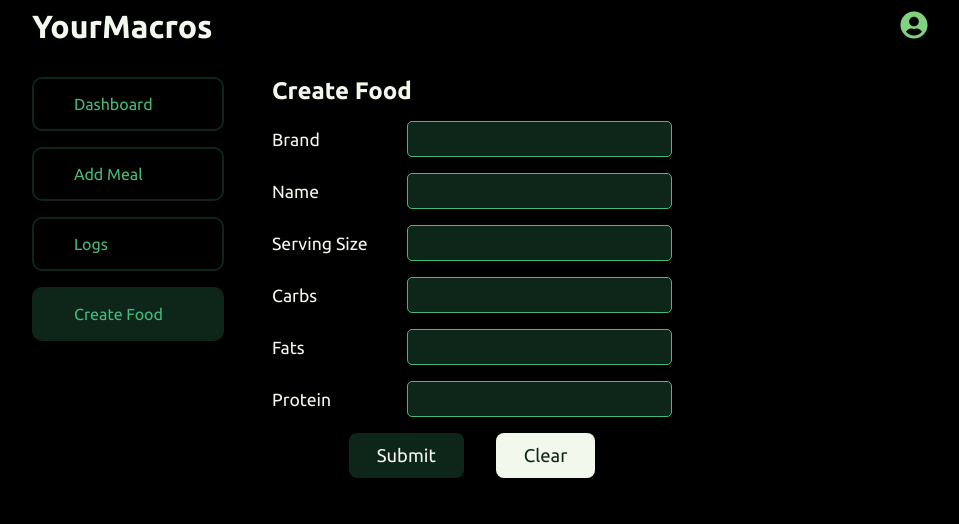
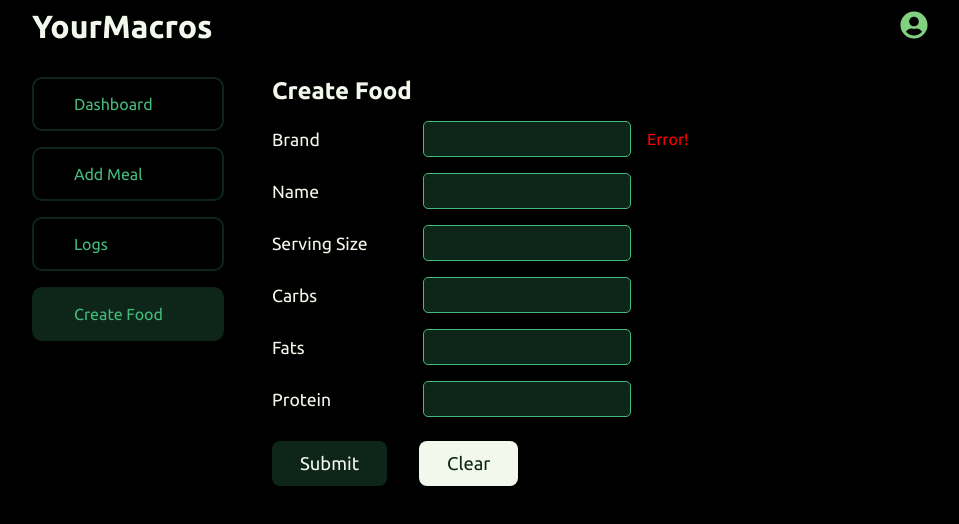
Before and after one commit to jonmico/your-macros, a React (Vite) app in the folder client/: page /create-food in a window 1280 px wide. Shown: the top 524 px of the page, without its empty margins (160-1119 px from the left). Built offline with nearby package versions, Linux system fonts and the light colour scheme; some icons are missing.

Commit message:
Move form over to styled components. Make FormRows for layout so we can have error text.

```diff
--- a/client/src/components/create-food-form/create-food-form.module.css
+++ /dev/null
@@ -1,37 +0,0 @@
-.formField {
-  display: flex;
-  align-items: center;
-}
-
-.formLabel {
-  width: 20%;
-  min-width: 135px;
-  font-size: 1.1rem;
-  color: var(--text);
-}
-
-.formInput {
-  height: 2.25rem;
-
-  width: 100%;
-  padding: 0.25rem 0.5rem;
-
-  border-radius: 5px;
-  border: 1px solid var(--accent);
-
-  background-color: var(--secondary);
-  color: var(--text);
-
-  font-family: 'Ubuntu', sans-serif;
-  font-size: 1rem;
-
-  transition: outline 0.25s ease-in-out, background-color 0.25s ease-in-out,
-    color 0.25s ease-in-out;
-}
-
-.formInput:active,
-:focus {
-  outline: 1px solid var(--primary);
-  background-color: var(--accent);
-  color: var(--secondary);
-}
--- a/client/src/components/create-food-form/create-food-form.styled.tsx
+++ b/client/src/components/create-food-form/create-food-form.styled.tsx
@@ -3,15 +3,54 @@ import styled from 'styled-components';
 export const StyledForm = styled.form`
   display: flex;
   flex-direction: column;
+  gap: 1rem;
   padding-top: 1rem;
+`;
+
+export const FormRow = styled.div`
+  display: grid;
+  grid-template-columns: 0.5fr 1fr 1.5fr;
   gap: 1rem;
-  width: 60%;
-  min-width: 25rem;
-  max-width: 30rem;
+  align-items: center;
+`;
+
+export const FormLabel = styled.label`
+  min-width: 135px;
+  font-size: 1.1rem;
+  color: var(--text);
+`;
+
+export const FormInput = styled.input`
+  height: 2.25rem;
+  min-width: 13rem;
+  padding: 0.25rem 0.5rem;
+
+  border-radius: 5px;
+  border: 1px solid var(--accent);
+
+  background-color: var(--secondary);
+  color: var(--text);
+
+  font-family: 'Ubuntu', sans-serif;
+  font-size: 1rem;
+
+  transition: outline 0.25s ease-in-out, background-color 0.25s ease-in-out,
+    color 0.25s ease-in-out;
+
+  &:active,
+  &:focus {
+    outline: 1px solid var(--primary);
+    background-color: var(--accent);
+    color: var(--secondary);
+  }
+`;
+
+export const FormError = styled.p`
+  color: red;
 `;
 
 export const ButtonContainer = styled.div`
   display: flex;
-  justify-content: center;
+  padding-top: 0.5rem;
   gap: 2rem;
 `;
--- a/client/src/components/create-food-form/create-food-form.tsx
+++ b/client/src/components/create-food-form/create-food-form.tsx
@@ -1,7 +1,13 @@
 import { useState } from 'react';
 import { PrimaryButton, SecondaryButton } from '../button/button.styled';
-import styles from './create-food-form.module.css';
-import { ButtonContainer, StyledForm } from './create-food-form.styled';
+import {
+  ButtonContainer,
+  FormRow,
+  FormInput,
+  FormLabel,
+  StyledForm,
+  FormError,
+} from './create-food-form.styled';
 
 export default function CreateFoodForm() {
   const [name, setName] = useState('');
@@ -17,42 +23,31 @@ export default function CreateFoodForm() {
 
   return (
     <StyledForm onSubmit={handleSubmit}>
-      <div className={styles.formField}>
-        <label className={styles.formLabel} htmlFor='brand'>
-          Brand
-        </label>
-        <input className={styles.formInput} id={'brand'} type='text' />
-      </div>
-      <div className={styles.formField}>
-        <label className={styles.formLabel} htmlFor='name'>
-          Name
-        </label>
-        <input className={styles.formInput} id={'name'} type='text' />
-      </div>
-      <div className={styles.formField}>
-        <label className={styles.formLabel} htmlFor='servingSize'>
-          Serving Size
-        </label>
-        <input className={styles.formInput} id={'servingSize'} type='number' />
-      </div>
-      <div className={styles.formField}>
-        <label className={styles.formLabel} htmlFor='carbs'>
-          Carbs
-        </label>
-        <input className={styles.formInput} id={'carbs'} type='number' />
-      </div>
-      <div className={styles.formField}>
-        <label className={styles.formLabel} htmlFor='fats'>
-          Fats
-        </label>
-        <input className={styles.formInput} id={'fats'} type='number' />
-      </div>
-      <div className={styles.formField}>
-        <label className={styles.formLabel} htmlFor='protein'>
-          Protein
-        </label>
-        <input className={styles.formInput} id={'protein'} type='number' />
-      </div>
+      <FormRow>
+        <FormLabel htmlFor='brand'>Brand</FormLabel>
+        <FormInput id={'brand'} type='text' />
+        <FormError>Error!</FormError>
+      </FormRow>
+      <FormRow>
+        <FormLabel htmlFor='name'>Name</FormLabel>
+        <FormInput id={'name'} type='text' />
+      </FormRow>
+      <FormRow>
+        <FormLabel htmlFor='servingSize'>Serving Size</FormLabel>
+        <FormInput id={'servingSize'} type='number' />
+      </FormRow>
+      <FormRow>
+        <FormLabel htmlFor='carbs'>Carbs</FormLabel>
+        <FormInput id={'carbs'} type='number' />
+      </FormRow>
+      <FormRow>
+        <FormLabel htmlFor='fats'>Fats</FormLabel>
+        <FormInput id={'fats'} type='number' />
+      </FormRow>
+      <FormRow>
+        <FormLabel htmlFor='protein'>Protein</FormLabel>
+        <FormInput id={'protein'} type='number' />
+      </FormRow>
       <ButtonContainer>
         <PrimaryButton>Submit</PrimaryButton>
         <SecondaryButton>Clear</SecondaryButton>
```
